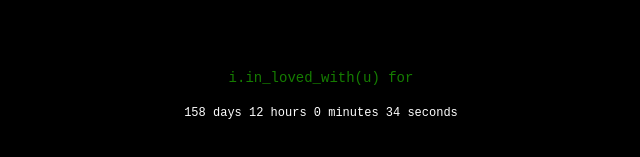
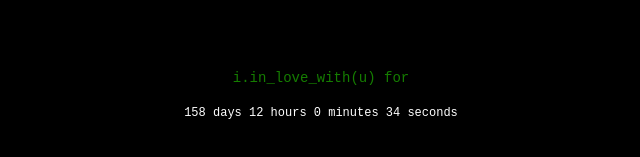
Before and after one commit to Samosinolouis/valentine, a plain HTML site: page main.html in a window 1280 px wide. Shown: the part 305-462 px from the top of the page, 319-959 px from the left. Drawn offline with Linux system fonts and the light colour scheme.

Commit message:
Update main.html

```diff
--- a/main.html
+++ b/main.html
@@ -7,7 +7,7 @@
     <title>MDL</title>
 </head>
 <body>
-    <div id="loveText">i.in_loved_with(u) for</div>
+    <div id="loveText">i.in_love_with(u) for</div>
     <div id="timeElapse"></div>
 
     <script>
```
